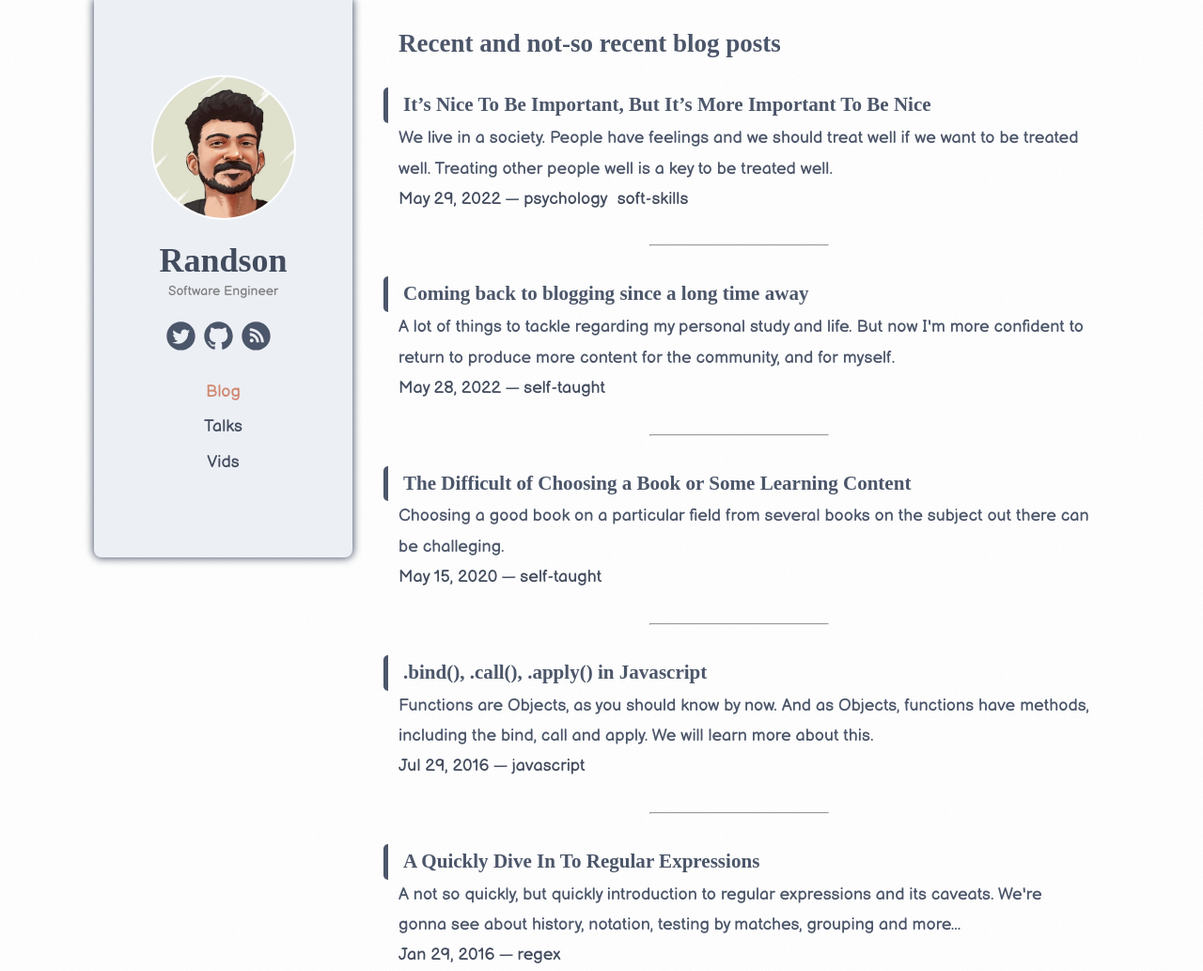
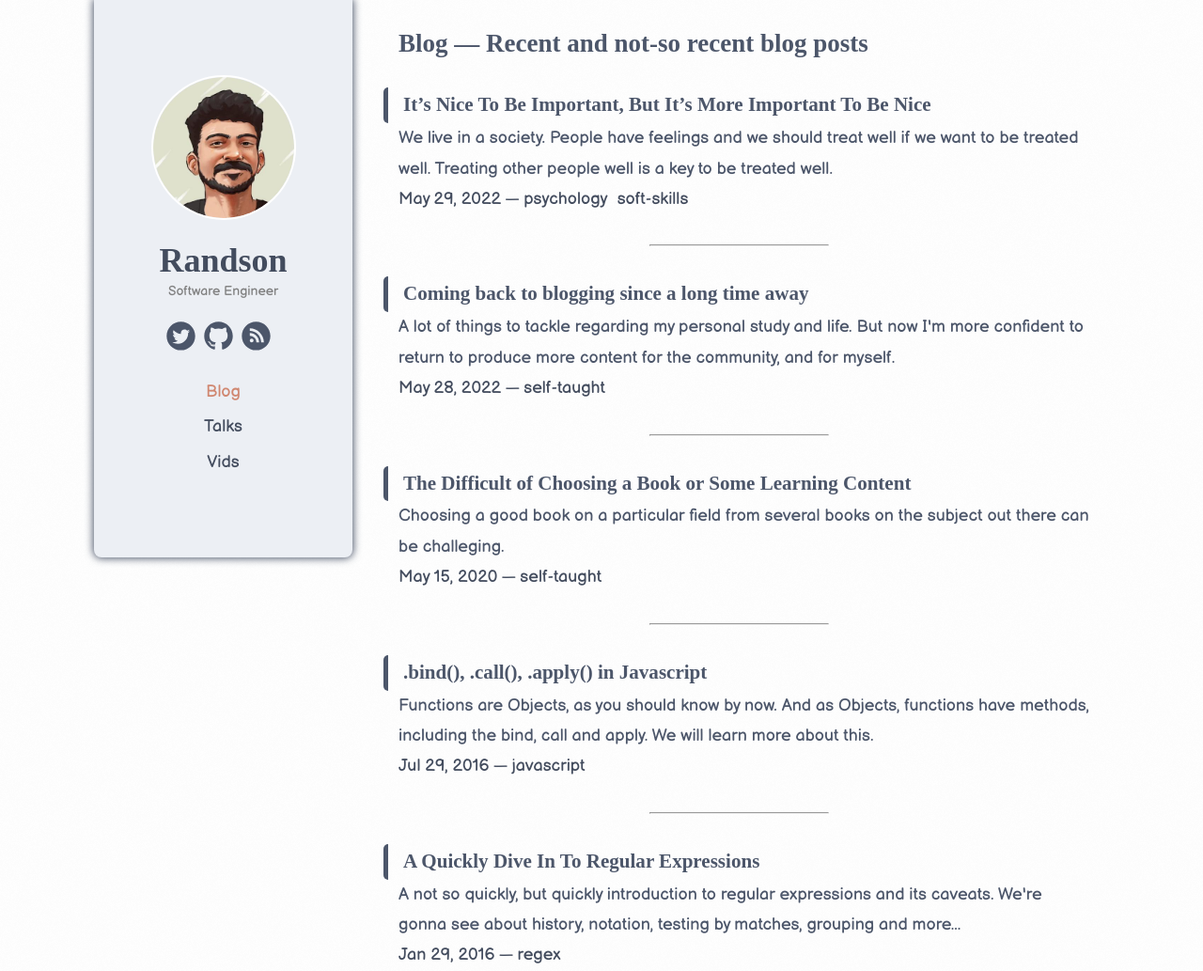
Before and after one commit to rands0n/rands0n.com, a Jekyll site: the page built from blog.html, in a window 1280 px wide and 1033 px high. Shown: the whole window at 94% size. Built offline with Jekyll 4.4.1, drawn with Linux system fonts in a browser that asks for light colours; some web fonts are replaced.

Commit message:
update favicon and include subtitle on pages

```diff
--- a/_includes/header.html
+++ b/_includes/header.html
@@ -1,19 +1,29 @@
 <!DOCTYPE html>
 <html lang="en" dir="ltr">
   <head>
+    <meta charset="UTF-8" />
+    <meta http-equiv="X-UA-Compatible" content="IE=edge" />
+    <meta name="viewport" content="width=device-width, initial-scale=1.0" />
+    <meta name="author" content="{{ site.title }}" />
+    <meta name="theme-color" content="#E5E9F0">
+    <meta name="description" content="{% if page.summary %}{{ page.summary }}{% else %}{{ site.summary }}{% endif %}" />
+
     <title>
       {% if page.title %}{{ page.title }} &mdash; {% endif %}{{ site.title }}
     </title>
 
-    <meta charset="UTF-8" />
-    <meta http-equiv="X-UA-Compatible" content="IE=edge" />
-    <meta name="viewport" content="width=device-width, initial-scale=1.0" />
-    <meta name="author" content="Randson" />
-    <meta name="description" content="{% if page.summary %}{{ page.summary }}{% else %}{{ site.summary }}{% endif %}" />
+    <link rel="apple-touch-icon" sizes="180x180" href="/assets/images/favs/apple-touch-icon.png">
+    <link rel="icon" type="image/png" sizes="32x32" href="/assets/images/favs/favicon-32x32.png">
+    <link rel="icon" type="image/png" sizes="16x16" href="/assets/images/favs/favicon-16x16.png">
+    <link rel="manifest" href="/assets/images/favs/site.webmanifest">
+    <link rel="mask-icon" href="/assets/images/favs/safari-pinned-tab.svg" color="#5bbad5">
+    <link rel="shortcut icon" href="/assets/images/favs/favicon.ico">
+    <meta name="apple-mobile-web-app-title" content="{{ site.title }}">
+    <meta name="application-name" content="{{ site.title }}">
+    <meta name="msapplication-TileColor" content="#E5E9F0">
+    <meta name="msapplication-config" content="/assets/images/favs/browserconfig.xml">
 
-    <link rel="shortcut icon" href="/assets/images/avatar.png" />
-    <link rel="mask-icon" href="/assets/images/avatar.png" />
-
+    <!-- Feed -->
     <link href="{{ site.baseurl }}/index.xml" rel="alternate" type="application/atom+xml">
 
     <link rel="stylesheet" href="/assets/css/main.css" />
--- a/_layouts/page.html
+++ b/_layouts/page.html
@@ -2,7 +2,7 @@
 layout: default
 ---
 
-<h2>{{ page.title }}</h2>
+<h2>{{ page.title }} {% if page.subtitle %} &mdash; {{ page.subtitle }}{% endif %}</h2>
 
 {% if page.summary %}<p>{{ page.summary }}</p>{% endif %}
 
--- a/blog.html
+++ b/blog.html
@@ -1,6 +1,7 @@
 ---
 layout: page
-title: Recent and not-so recent blog posts
+title: Blog
+subtitle: Recent and not-so recent blog posts
 ---
 
 {% include archive.html %}
```
Also changed, not shown: assets/images/favs/browserconfig.xml (added, +9 -0 lines), assets/images/favs/android-chrome-192x192.png (added), assets/images/favs/android-chrome-384x384.png (added), assets/images/favs/apple-touch-icon-120x120.png (added), assets/images/favs/apple-touch-icon-152x152.png (added), assets/images/favs/apple-touch-icon-180x180.png (added), assets/images/favs/apple-touch-icon-60x60.png (added), assets/images/favs/apple-touch-icon-76x76.png (added), assets/images/favs/apple-touch-icon.png (added), assets/images/favs/favicon-16x16.png (added), assets/images/favs/favicon-32x32.png (added), assets/images/favs/favicon.ico (added), assets/images/favs/mstile-150x150.png (added), assets/images/favs/safari-pinned-tab.svg (added), 1 more files, 1 other file.
